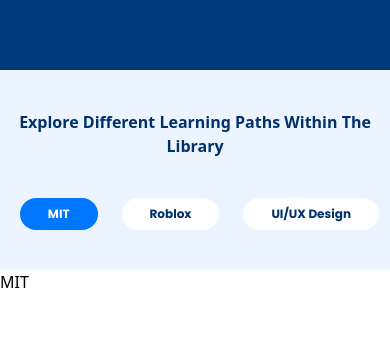
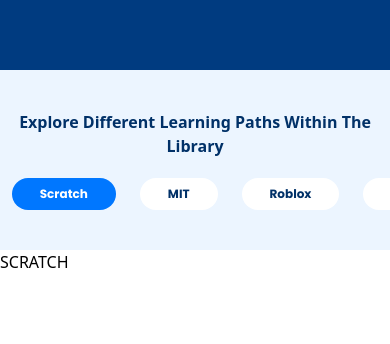
Before and after one commit to Adeleyeha-17/Leadwinn-Academy, a React (Vite) app: page /library in a window 390 px wide. Shown: the part 352-696 px from the top of the page. Built offline with nearby package versions, Linux system fonts and the light colour scheme; no server answers.

Commit message:
update librarycourses

```diff
--- a/src/components/LibraryCourses/LibraryCourses.tsx
+++ b/src/components/LibraryCourses/LibraryCourses.tsx
@@ -7,6 +7,9 @@ export const LibraryCourses = () => {
   };
 
   const libraryNav: libraryNav[] = [
+    {
+      link: '',
+    },
     {
       link: 'Scratch',
     },
@@ -37,50 +40,50 @@ export const LibraryCourses = () => {
     <div>
 
 
-      <h4 className="bg-nav-blue text-heading text-center text-base sm:text-xl font-semibold py-10">Explore Different Learning Paths Within The Library</h4>
-    <div className="bg-nav-blue pb-10 flex gap-7 flex-col items-center justify-center font-poppins max-lg:overflow-x-scroll">
+      <h4 className="bg-nav-blue text-heading text-center text-base sm:text-xl font-semibold pt-10 pb-5">Explore Different Learning Paths Within The Library</h4>
+    <div className="bg-nav-blue pb-10 flex gap-7 flex-col items-center justify-center font-poppins max-lg:overflow-x-auto">
 
       <div className="flex space-x-6">
         {libraryNav.map((nav, index) => (
-          <h4 onClick={() => toggleTab(index)} key={index} className={`max-sm:mr-72 h-max w-max px-7 py-2 text-xs md:text-sm rounded-3xl font-semibold cursor-pointer ${toggle === index ? "bg-hero-blue text-white" : "bg-white text-heading"}`}> {nav.link} </h4>
+          <h4 onClick={() => toggleTab(index)} key={index} className={`max-sm:mr-[28rem] w-max px-7 py-2 text-xs md:text-sm rounded-3xl font-semibold cursor-pointer ${toggle === index ? "bg-hero-blue text-white" : "bg-white text-heading"}`}> {nav.link} </h4>
           ))}
           </div>
       </div>
 
       <div>
 
-      <div className={toggle === 0 ? "block" : "hidden"}>
+      <div className={toggle === 1 ? "block" : "hidden"}>
 
         SCRATCH
 
       </div>
 
-      <div className={toggle === 1 ? "block" : "hidden"}>
+      <div className={toggle === 2 ? "block" : "hidden"}>
 
         MIT
 
       </div>
 
 
-      <div className={toggle === 2 ? "block" : "hidden"}>
+      <div className={toggle === 3 ? "block" : "hidden"}>
 
         ROBLOX
 
       </div>
 
-      <div className={toggle === 3 ? "block" : "hidden"}>
+      <div className={toggle === 4 ? "block" : "hidden"}>
 
         UI/UX DESIGN
 
       </div>
 
-      <div className={toggle === 4 ? "block" : "hidden"}>
+      <div className={toggle === 5 ? "block" : "hidden"}>
 
         WEB DEVELOPMENT
 
       </div>
 
-      <div className={toggle === 5 ? "block" : "hidden"}>
+      <div className={toggle === 6 ? "block" : "hidden"}>
 
         PYTHON PROGRAMMING
 
```
